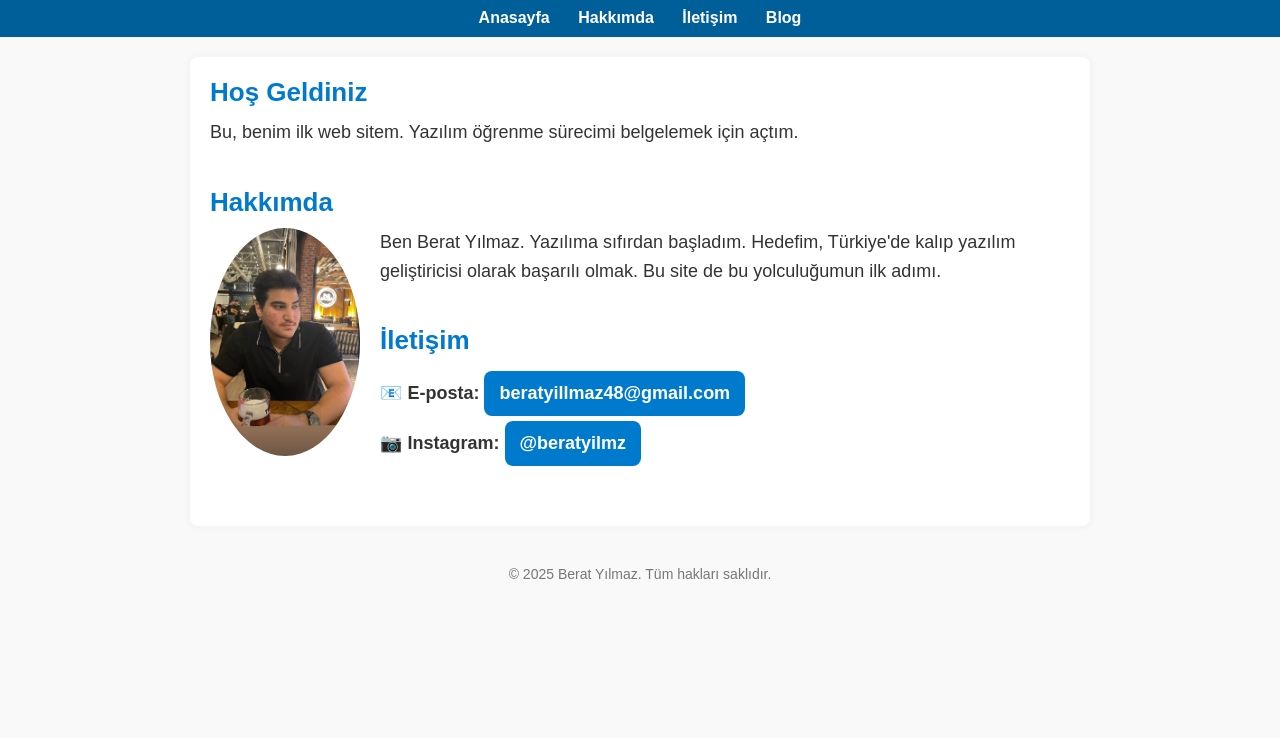
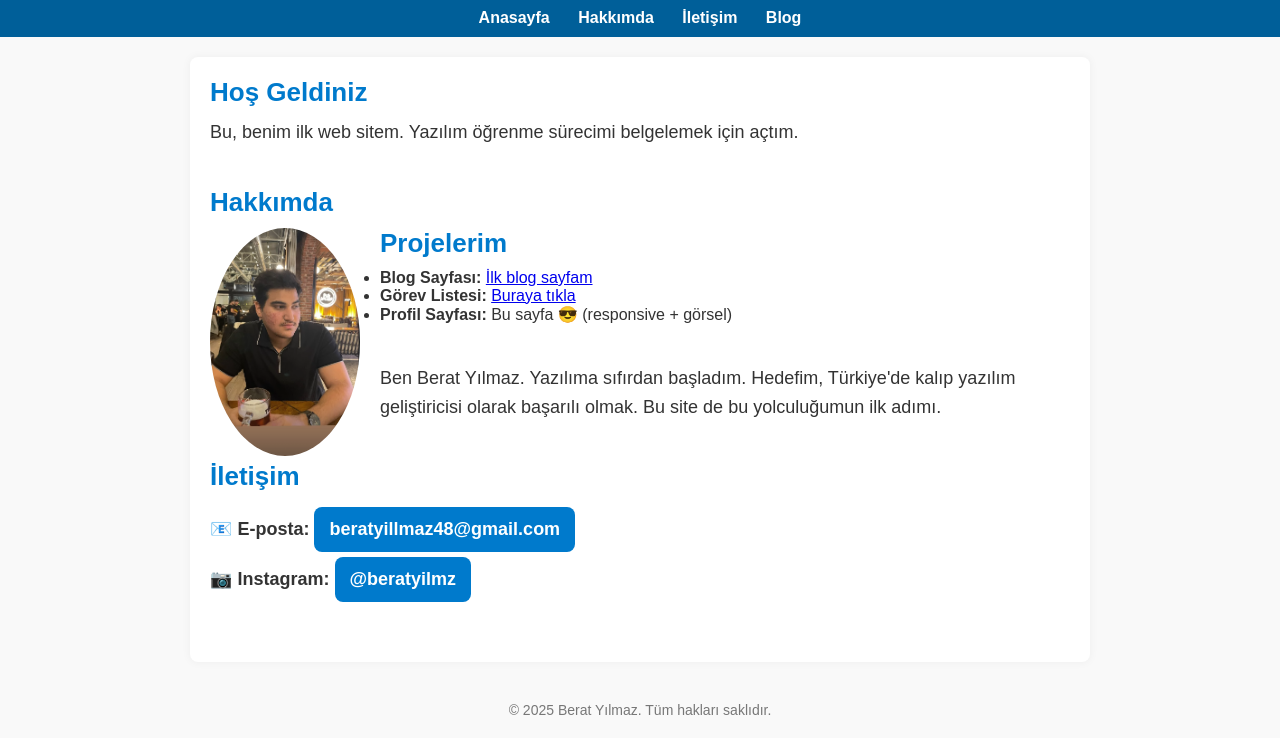
Before and after one commit to beratyilmaz07/beratyilmaz-websitesi, a plain HTML site: page index.html in a window 1280 px wide. Shown: the part 78-816 px from the top of the page. Drawn offline with Linux system fonts and the light colour scheme.

Commit message:
Update index.html

```diff
--- a/index.html
+++ b/index.html
@@ -114,6 +114,15 @@
     <section id="hakkimda">
       <h2>Hakkımda</h2>
       <img src="ekran_alintisi.png" alt="Berat Yılmaz" style="width:150px; border-radius:50%; float:left; margin-right:20px;">
+      <section id="projelerim">
+  <h2>Projelerim</h2>
+  <ul>
+    <li><strong>Blog Sayfası:</strong> <a href="blog.html">İlk blog sayfam</a></li>
+    <li><strong>Görev Listesi:</strong> <a href="todo.html">Buraya tıkla</a></li>
+    <li><strong>Profil Sayfası:</strong> Bu sayfa 😎 (responsive + görsel)</li>
+  </ul>
+</section>
+
 
 
       <p>Ben Berat Yılmaz. Yazılıma sıfırdan başladım. Hedefim, Türkiye'de kalıp yazılım geliştiricisi olarak başarılı olmak. Bu site de bu yolculuğumun ilk adımı.</p>
```
